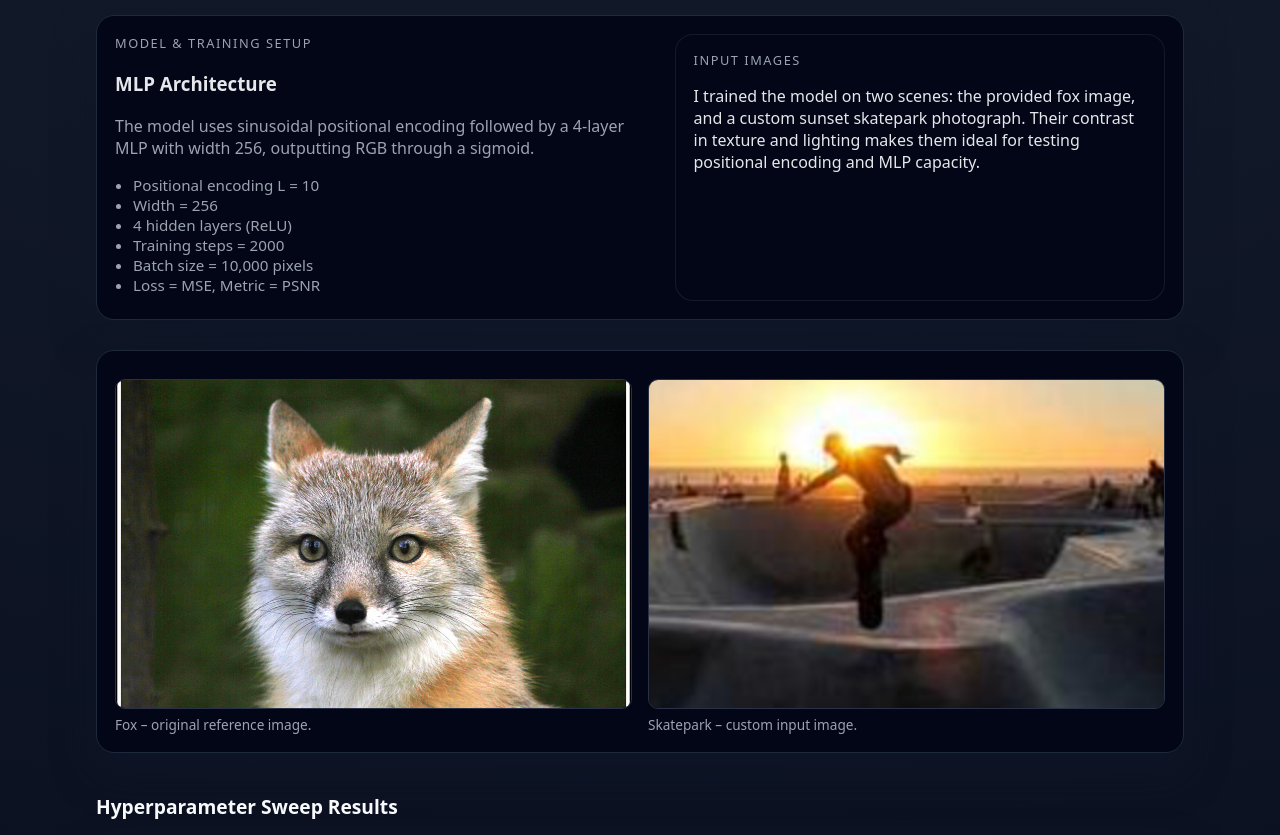
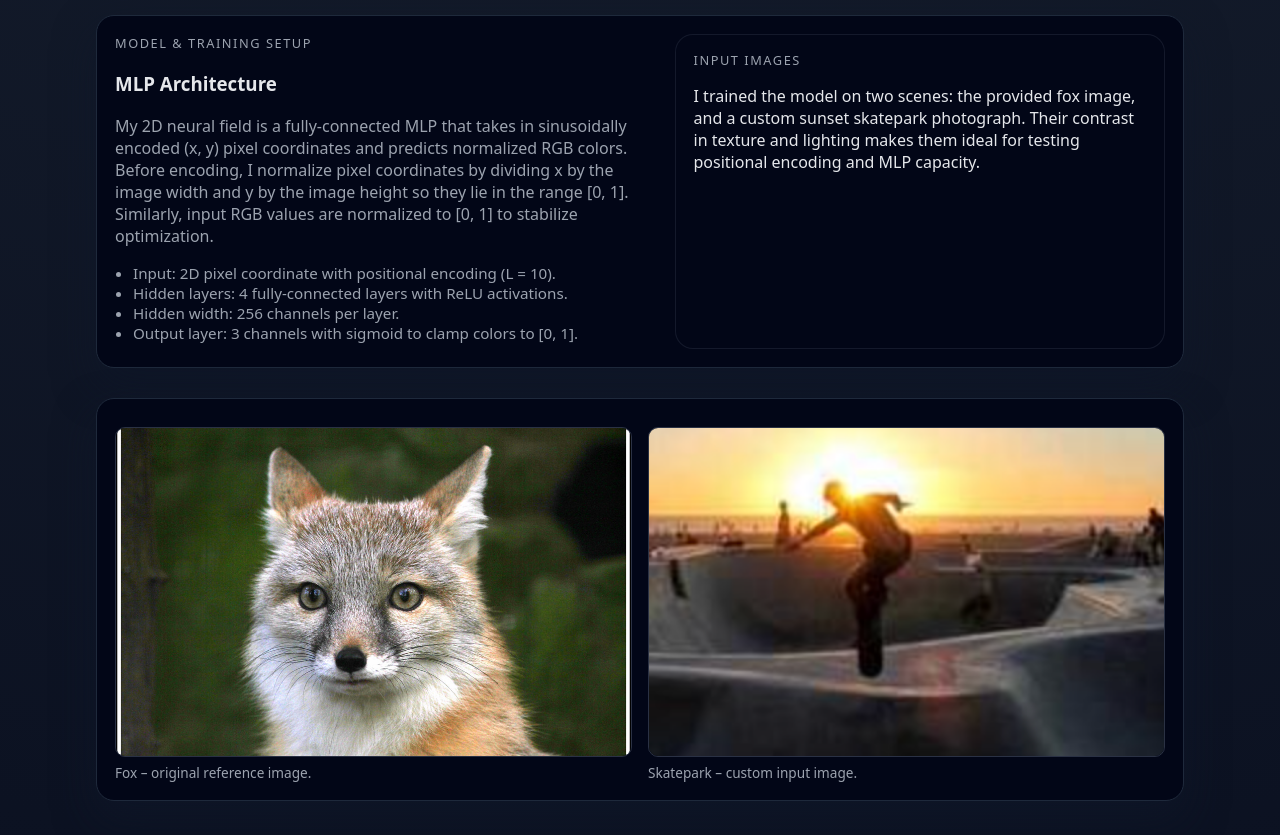
Before and after one commit to apeylet-berkeley/project4-cs180, a plain HTML site: page index.html in a window 1280 px wide. Shown: the part 1744-2579 px from the top of the page. Drawn offline with Linux system fonts and the light colour scheme.

Commit message:
Update index.html

```diff
--- a/index.html
+++ b/index.html
@@ -332,21 +332,23 @@
 
       <div class="card two-column">
         <div>
-          <p class="pill-heading">Model & Training Setup</p>
+          <p class="pill-heading">Model &amp; Training Setup</p>
           <h3>MLP Architecture</h3>
           <p style="color: var(--muted);">
-            The model uses sinusoidal positional encoding followed by a 4-layer MLP
-            with width 256, outputting RGB through a sigmoid.
+            My 2D neural field is a fully-connected MLP that takes in sinusoidally encoded
+            (x, y) pixel coordinates and predicts normalized RGB colors. Before encoding,
+            I normalize pixel coordinates by dividing x by the image width and y by the image
+            height so they lie in the range [0, 1]. Similarly, input RGB values are normalized
+            to [0, 1] to stabilize optimization.
           </p>
           <ul>
-            <li>Positional encoding L = 10</li>
-            <li>Width = 256</li>
-            <li>4 hidden layers (ReLU)</li>
-            <li>Training steps = 2000</li>
-            <li>Batch size = 10,000 pixels</li>
-            <li>Loss = MSE, Metric = PSNR</li>
+            <li>Input: 2D pixel coordinate with positional encoding (L = 10).</li>
+            <li>Hidden layers: 4 fully-connected layers with ReLU activations.</li>
+            <li>Hidden width: 256 channels per layer.</li>
+            <li>Output layer: 3 channels with sigmoid to clamp colors to [0, 1].</li>
           </ul>
         </div>
+
 
         <div class="card-subtle">
           <p class="pill-heading">Input Images</p>
```
